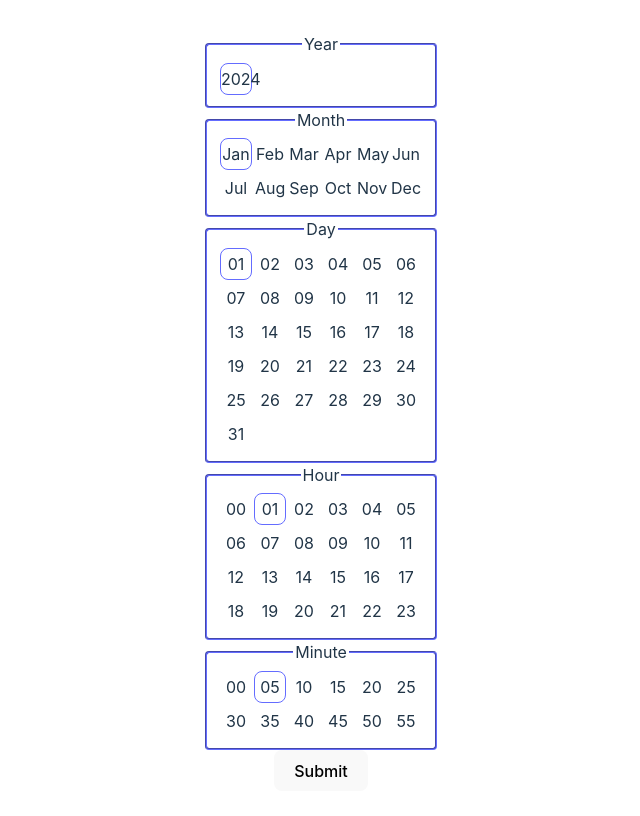
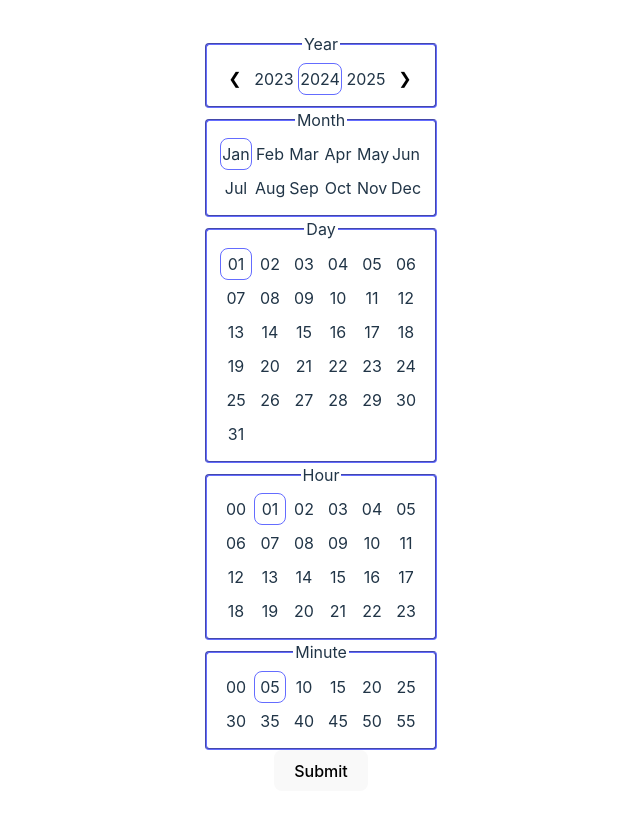
Before and after one commit to Zyphdoz/Temporal-Architect-App, a React (Vite) app: page / in a window 1280 px wide. Shown: the top 816 px of the page, without its empty margins (319-959 px from the left). Built offline with nearby package versions, Linux system fonts and the light colour scheme.

Commit message:
yearPicker lets you pick year now

```diff
--- a/src/DateTimePicker.tsx
+++ b/src/DateTimePicker.tsx
@@ -8,7 +8,9 @@ export default function DateTimePicker({
   defaultTime: DateAndTime;
 }) {
   const [formData, setFormData] = useState<DateAndTime>(defaultTime);
-
+  const [yearPickerStrings, setYearPickerStrings] = useState<string[]>(
+    getPreviousCurrentAndNextYear()
+  );
   const [showError, setShowError] = useState<boolean>(false);
 
   useEffect(() => {
@@ -61,8 +63,18 @@ export default function DateTimePicker({
   }
 
   function yearPicker() {
-    const year: string[] = ["2024"];
+    const year: string[] = yearPickerStrings;
     let html = [];
+    html.push(
+      <button
+        key={"decrementYearButton"}
+        type="button"
+        className="YearPickerItem"
+        onClick={() => decrementYearPickerStrings(3)}
+      >
+        ❮
+      </button>
+    );
     for (let i = 0; i < year.length; i++) {
       html.push(
         <div key={year[i]}>
@@ -79,6 +91,16 @@ export default function DateTimePicker({
         </div>
       );
     }
+    html.push(
+      <button
+        key={"incrementYearButton"}
+        type="button"
+        className="YearPickerItem"
+        onClick={() => incrementYearPickerStrings(3)}
+      >
+        ❯
+      </button>
+    );
     return html;
   }
 
@@ -357,6 +379,32 @@ export default function DateTimePicker({
     }
   }
 
+  function getPreviousCurrentAndNextYear(): string[] {
+    const currentYear: string = new Date().toLocaleString("en-US", {
+      year: "numeric",
+    });
+    const previousYear: string = (parseInt(currentYear) - 1).toString();
+    const nextYear: string = (parseInt(currentYear) + 1).toString();
+
+    return [previousYear, currentYear, nextYear];
+  }
+
+  function incrementYearPickerStrings(incrementBy: number) {
+    setYearPickerStrings((prevYearPickerStrings) => {
+      return prevYearPickerStrings.map((year) => {
+        return (parseInt(year) + incrementBy).toString();
+      });
+    });
+  }
+
+  function decrementYearPickerStrings(decrementBy: number) {
+    setYearPickerStrings((prevYearPickerStrings) => {
+      return prevYearPickerStrings.map((year) => {
+        return (parseInt(year) - decrementBy).toString();
+      });
+    });
+  }
+
   return (
     <>
       <form onSubmit={handleSubmit}>
--- a/src/styles/DateTimePicker.css
+++ b/src/styles/DateTimePicker.css
@@ -1,15 +1,37 @@
 .YearPicker {
-  display: grid;
-  grid-template-columns: repeat(6, 1fr);
+  display: flex;
+  align-items: center;
+  width: 204px;
 }
 
 .YearPickerItem + label {
   height: 30px;
+  width: 42px;
+  padding: 1px;
+  margin: 1px;
+  display: flex;
+  justify-content: space-around;
+  align-items: center;
+}
+
+button.YearPickerItem {
+  height: 30px;
   width: 30px;
   padding: 1px;
+  padding-bottom: 3px;
   margin: 1px;
-  display: grid;
+  display: flex;
+  justify-content: space-around;
   align-items: center;
+  background:none;
+}
+
+button.YearPickerItem:focus {
+  outline: none;
+}
+
+button.YearPickerItem:active {
+  scale: 0.95;
 }
 
 input[type="radio"].YearPickerItem {
```
